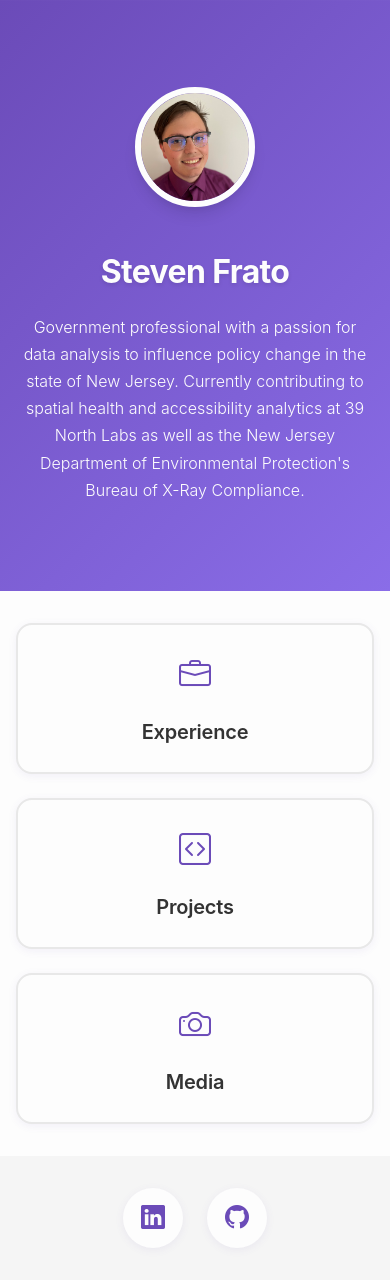
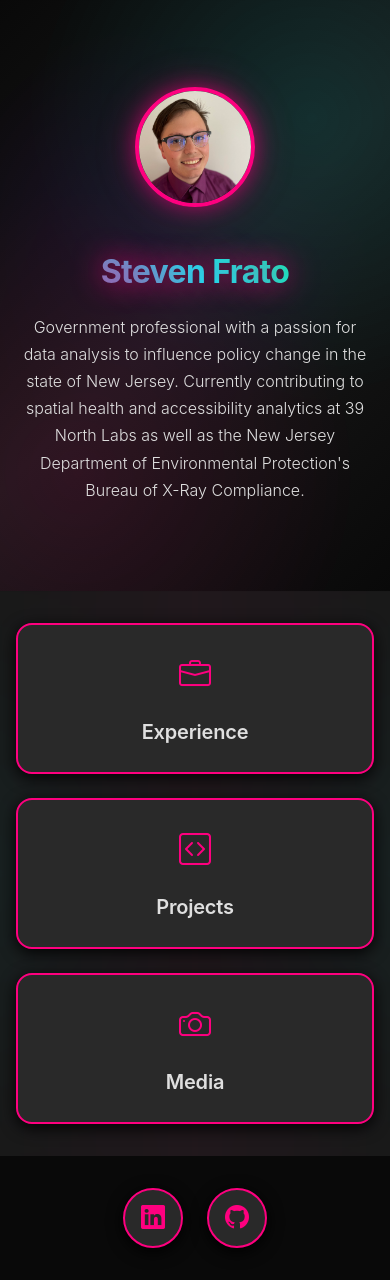
Before and after one commit to SFRATO/StevensWebsite, a React (Vite) app: page / in a window 390 px wide. Built offline with nearby package versions, Linux system fonts and the light colour scheme; the HTML template or start-up script is replaced by a standard one.

Commit message:
Implement Neon Color Scheme with Sharp Contrast

```diff
--- a/src/index.css
+++ b/src/index.css
@@ -1,20 +1,26 @@
 /* Modern Professional Homepage Styles */
 
 :root {
-  /* Updated Color Palette with Matte Finish */
-  --primary-purple: #6b4bb8;        /* HEX: #6b4bb8, RGB: 107, 75, 184 - Reduced saturation */
-  --light-purple: #8a6de8;          /* HEX: #8a6de8, RGB: 138, 109, 232 - Softer tone */
-  --dark-purple: #5a3a8a;           /* HEX: #5a3a8a, RGB: 90, 58, 138 - Deeper matte */
-  --light-gray: #f5f5f5;            /* HEX: #f5f5f5, RGB: 245, 245, 245 - Soft off-white */
-  --medium-gray: #e8e8e8;           /* HEX: #e8e8e8, RGB: 232, 232, 232 - Subtle gray */
-  --dark-gray: #6a6a6a;             /* HEX: #6a6a6a, RGB: 106, 106, 106 - Warmer gray */
-  --white: #f8f8f8;                 /* HEX: #f8f8f8, RGB: 248, 248, 248 - Off-white background */
-  --card-white: #fdfdfd;            /* HEX: #fdfdfd, RGB: 253, 253, 253 - Card backgrounds */
-  --text-dark: #333333;             /* HEX: #333333, RGB: 51, 51, 51 - Softer black */
-  --text-medium: #555555;           /* HEX: #555555, RGB: 85, 85, 85 - Medium text */
-  --shadow: 0 4px 6px -1px rgba(0, 0, 0, 0.1), 0 2px 4px -1px rgba(0, 0, 0, 0.06);
-  --shadow-lg: 0 10px 15px -3px rgba(0, 0, 0, 0.1), 0 4px 6px -2px rgba(0, 0, 0, 0.05);
-  --shadow-soft: 0 2px 8px rgba(107, 75, 184, 0.08);
+  /* Neon Color Palette with Sharp Contrast */
+  --void: #0a0a0a;                  /* HEX: #0a0a0a, RGB: 10, 10, 10 - Deep void black */
+  --stark-white: #ffffff;           /* HEX: #ffffff, RGB: 255, 255, 255 - Pure stark white */
+  --neon-fuchsia: #ff0080;          /* HEX: #ff0080, RGB: 255, 0, 128 - Electric fuchsia */
+  --neon-cyan: #00ffff;             /* HEX: #00ffff, RGB: 0, 255, 255 - Bright cyan */
+  --neon-purple: #8000ff;           /* HEX: #8000ff, RGB: 128, 0, 255 - Electric purple */
+  --jewel-emerald: #00ff80;         /* HEX: #00ff80, RGB: 0, 255, 128 - Jewel emerald */
+  --jewel-sapphire: #0080ff;        /* HEX: #0080ff, RGB: 0, 128, 255 - Jewel sapphire */
+  --dark-gray: #1a1a1a;             /* HEX: #1a1a1a, RGB: 26, 26, 26 - Dark surface */
+  --medium-gray: #2a2a2a;           /* HEX: #2a2a2a, RGB: 42, 42, 42 - Medium surface */
+  --light-gray: #3a3a3a;            /* HEX: #3a3a3a, RGB: 58, 58, 58 - Light surface */
+  --text-light: #e0e0e0;            /* HEX: #e0e0e0, RGB: 224, 224, 224 - Light text */
+  --text-medium: #b0b0b0;           /* HEX: #b0b0b0, RGB: 176, 176, 176 - Medium text */
+
+  /* Neon Shadows and Effects */
+  --shadow-neon-fuchsia: 0 0 20px rgba(255, 0, 128, 0.5), 0 0 40px rgba(255, 0, 128, 0.3);
+  --shadow-neon-cyan: 0 0 20px rgba(0, 255, 255, 0.5), 0 0 40px rgba(0, 255, 255, 0.3);
+  --shadow-neon-purple: 0 0 20px rgba(128, 0, 255, 0.5), 0 0 40px rgba(128, 0, 255, 0.3);
+  --shadow-dark: 0 8px 32px rgba(0, 0, 0, 0.8);
+  --shadow-void: 0 4px 16px rgba(0, 0, 0, 0.9);
 }
 
 /* Global Styles */
@@ -27,8 +33,9 @@
 body {
   font-family: 'Inter', -apple-system, BlinkMacSystemFont, 'Segoe UI', Roboto, sans-serif;
   line-height: 1.6;
-  color: var(--text-dark);
-  background: linear-gradient(135deg, var(--light-gray) 0%, var(--white) 100%);
+  color: var(--text-light);
+  background: linear-gradient(135deg, var(--void) 0%, var(--dark-gray) 100%);
+  overflow-x: hidden;
 }
 
 /* Page Container */
@@ -45,7 +52,8 @@ body {
   gap: 2rem;
   margin-bottom: 3rem;
   padding-bottom: 1rem;
-  border-bottom: 2px solid var(--medium-gray);
+  border-bottom: 2px solid var(--neon-fuchsia);
+  box-shadow: 0 2px 0 var(--neon-fuchsia);
 }
 
 .back-button {
@@ -53,27 +61,29 @@ body {
   align-items: center;
   gap: 0.5rem;
   padding: 0.75rem 1.5rem;
-  background: var(--primary-purple);
-  color: var(--card-white);
+  background: linear-gradient(45deg, var(--neon-fuchsia), var(--neon-purple));
+  color: var(--stark-white);
   text-decoration: none;
   border-radius: 8px;
   font-weight: 500;
   transition: all 0.3s ease;
-  box-shadow: var(--shadow-soft);
+  box-shadow: var(--shadow-neon-fuchsia);
+  border: 1px solid var(--neon-fuchsia);
 }
 
 .back-button:hover {
-  background: var(--dark-purple);
+  background: linear-gradient(45deg, var(--neon-purple), var(--neon-cyan));
   transform: translateY(-2px);
-  box-shadow: var(--shadow-lg);
-  color: var(--card-white);
+  box-shadow: var(--shadow-neon-purple);
+  color: var(--stark-white);
 }
 
 .page-title {
   font-size: 3rem;
   font-weight: 700;
-  color: var(--primary-purple);
+  color: var(--neon-fuchsia);
   margin: 0;
+  text-shadow: 0 0 10px var(--neon-fuchsia);
 }
 
 .content-section {
@@ -95,8 +105,30 @@ body {
   align-items: center;
   justify-content: center;
   padding: 2rem;
-  background: linear-gradient(135deg, var(--primary-purple) 0%, var(--light-purple) 100%);
-  color: var(--card-white);
+  background: linear-gradient(135deg, var(--void) 0%, var(--dark-gray) 50%, var(--void) 100%);
+  color: var(--stark-white);
+  position: relative;
+  overflow: hidden;
+}
+
+.hero-section::before {
+  content: '';
+  position: absolute;
+  top: 0;
+  left: 0;
+  right: 0;
+  bottom: 0;
+  background:
+    radial-gradient(circle at 20% 80%, var(--neon-fuchsia) 0%, transparent 50%),
+    radial-gradient(circle at 80% 20%, var(--neon-cyan) 0%, transparent 50%),
+    radial-gradient(circle at 40% 40%, var(--neon-purple) 0%, transparent 50%);
+  opacity: 0.1;
+  z-index: 1;
+}
+
+.profile-container {
+  position: relative;
+  z-index: 2;
 }
 
 .profile-container {
@@ -117,9 +149,14 @@ body {
   height: 200px;
   border-radius: 50%;
   object-fit: cover;
-  border: 6px solid var(--card-white);
-  box-shadow: var(--shadow-lg);
+  border: 4px solid var(--neon-fuchsia);
+  box-shadow: var(--shadow-neon-fuchsia);
   transition: transform 0.3s ease;
+}
+
+.profile-image img:hover {
+  border-color: var(--neon-cyan);
+  box-shadow: var(--shadow-neon-cyan);
 }
 
 .profile-content {
@@ -131,21 +168,40 @@ body {
   font-weight: 700;
   margin: 0 0 1rem 0;
   letter-spacing: -0.02em;
-  text-shadow: 0 2px 4px rgba(0, 0, 0, 0.1);
+  background: linear-gradient(45deg, var(--neon-fuchsia), var(--neon-cyan), var(--jewel-emerald));
+  -webkit-background-clip: text;
+  -webkit-text-fill-color: transparent;
+  background-clip: text;
+  text-shadow: 0 0 30px var(--neon-fuchsia);
 }
 
 .professional-summary {
   font-size: 1.25rem;
   line-height: 1.7;
   margin: 0;
-  opacity: 0.95;
+  color: var(--text-light);
   font-weight: 300;
 }
 
 /* Navigation Section */
 .navigation-section {
   padding: 4rem 2rem;
-  background: var(--card-white);
+  background: var(--dark-gray);
+  position: relative;
+}
+
+.navigation-section::before {
+  content: '';
+  position: absolute;
+  top: 0;
+  left: 0;
+  right: 0;
+  bottom: 0;
+  background:
+    linear-gradient(90deg, transparent 0%, var(--neon-fuchsia) 50%, transparent 100%),
+    linear-gradient(0deg, transparent 0%, var(--neon-cyan) 50%, transparent 100%);
+  opacity: 0.03;
+  z-index: 1;
 }
 
 .nav-buttons {
@@ -154,6 +210,8 @@ body {
   gap: 2rem;
   max-width: 1000px;
   margin: 0 auto;
+  position: relative;
+  z-index: 2;
 }
 
 .nav-button-link {
@@ -164,13 +222,13 @@ body {
 .nav-button {
   display: block;
   padding: 3rem 2rem;
-  background: var(--card-white);
-  border: 2px solid var(--medium-gray);
+  background: var(--medium-gray);
+  border: 2px solid var(--neon-fuchsia);
   border-radius: 16px;
   text-decoration: none;
-  color: var(--text-dark);
+  color: var(--text-light);
   transition: all 0.3s ease;
-  box-shadow: var(--shadow-soft);
+  box-shadow: var(--shadow-void);
   position: relative;
   overflow: hidden;
   cursor: pointer;
@@ -183,7 +241,8 @@ body {
   left: -100%;
   width: 100%;
   height: 100%;
-  background: linear-gradient(90deg, transparent, rgba(111, 66, 193, 0.1), transparent);
+  background: linear-gradient(90deg, transparent, var(--neon-fuchsia), transparent);
+  opacity: 0.1;
   transition: left 0.5s ease;
 }
 
@@ -192,8 +251,11 @@ body {
 }
 
 .nav-button:hover {
-  border-color: var(--primary-purple);
-  color: var(--primary-purple);
+  border-color: var(--neon-cyan);
+  color: var(--stark-white);
+  background: var(--light-gray);
+  box-shadow: var(--shadow-neon-cyan);
+  transform: translateY(-8px);
 }
 
 .button-content {
@@ -207,8 +269,13 @@ body {
 
 .button-content i {
   font-size: 3rem;
-  color: var(--primary-purple);
+  color: var(--neon-fuchsia);
   transition: transform 0.3s ease;
+}
+
+.nav-button:hover .button-content i {
+  color: var(--neon-cyan);
+  text-shadow: 0 0 20px var(--neon-cyan);
 }
 
 .button-content span {
@@ -223,7 +290,7 @@ body {
   justify-content: center;
   gap: 1.5rem;
   padding: 2rem;
-  background: var(--light-gray);
+  background: var(--void);
 }
 
 .social-link {
@@ -232,18 +299,21 @@ body {
   justify-content: center;
   width: 60px;
   height: 60px;
-  background: var(--card-white);
+  background: var(--medium-gray);
   border-radius: 50%;
-  color: var(--primary-purple);
+  color: var(--neon-fuchsia);
   text-decoration: none;
   font-size: 1.5rem;
   transition: all 0.3s ease;
-  box-shadow: var(--shadow-soft);
+  box-shadow: var(--shadow-void);
+  border: 2px solid var(--neon-fuchsia);
 }
 
 .social-link:hover {
-  background: var(--primary-purple);
-  color: var(--card-white);
+  background: var(--neon-fuchsia);
+  color: var(--stark-white);
+  box-shadow: var(--shadow-neon-fuchsia);
+  transform: translateY(-4px);
 }
 
 /* Bullet list formatting */
@@ -270,11 +340,19 @@ body {
   display: flex;
   gap: 2rem;
   padding: 2rem;
-  background: var(--card-white);
+  background: var(--medium-gray);
   border-radius: 12px;
-  box-shadow: var(--shadow-soft);
+  box-shadow: var(--shadow-void);
   margin-bottom: 2rem;
-  border-left: 4px solid var(--primary-purple);
+  border: 1px solid var(--neon-fuchsia);
+  border-left: 4px solid var(--neon-fuchsia);
+  transition: all 0.3s ease;
+}
+
+.experience-item:hover, .education-item:hover {
+  border-color: var(--neon-cyan);
+  box-shadow: var(--shadow-neon-cyan);
+  transform: translateY(-4px);
 }
 
 .company-logo img, .school-logo img {
@@ -285,9 +363,10 @@ body {
 }
 
 .experience-details h3, .education-details h3 {
-  color: var(--primary-purple);
+  color: var(--neon-fuchsia);
   margin: 0 0 0.5rem 0;
   font-size: 1.5rem;
+  text-shadow: 0 0 10px var(--neon-fuchsia);
 }
 
 .experience-details h4, .education-details h4 {
@@ -302,6 +381,11 @@ body {
   margin-bottom: 1rem;
 }
 
+.bullet-list li {
+  color: var(--text-light);
+  margin-bottom: 0.5rem;
+}
+
 /* Projects Page Styles */
 .projects-container {
   max-width: 1000px;
@@ -314,11 +398,17 @@ body {
   grid-template-columns: 300px 1fr;
   gap: 2rem;
   padding: 2rem;
-  background: var(--card-white);
+  background: var(--medium-gray);
   border-radius: 12px;
-  box-shadow: var(--shadow-soft);
+  box-shadow: var(--shadow-void);
   margin-bottom: 3rem;
   transition: transform 0.3s ease;
+  border: 1px solid var(--neon-fuchsia);
+}
+
+.project-item:hover {
+  border-color: var(--neon-cyan);
+  box-shadow: var(--shadow-neon-cyan);
 }
 
 .project-image img {
@@ -329,9 +419,10 @@ body {
 }
 
 .project-details h3 {
-  color: var(--primary-purple);
+  color: var(--neon-fuchsia);
   margin: 0 0 1rem 0;
   font-size: 1.5rem;
+  text-shadow: 0 0 10px var(--neon-fuchsia);
 }
 
 .project-date {
@@ -340,19 +431,26 @@ body {
   margin-bottom: 1rem;
 }
 
+.project-description {
+  color: var(--text-light);
+  line-height: 1.6;
+}
+
 .project-link {
   display: inline-flex;
   align-items: center;
   gap: 0.5rem;
-  color: var(--primary-purple);
+  color: var(--neon-cyan);
   text-decoration: none;
   font-weight: 600;
   margin-top: 1rem;
   transition: color 0.3s ease;
+  text-shadow: 0 0 10px var(--neon-cyan);
 }
 
 .project-link:hover {
-  color: var(--dark-purple);
+  color: var(--jewel-emerald);
+  text-shadow: 0 0 15px var(--jewel-emerald);
 }
 
 .project-objectives {
@@ -377,15 +475,28 @@ body {
 .media-section {
   margin-bottom: 3rem;
   padding: 2rem;
-  background: var(--card-white);
+  background: var(--medium-gray);
   border-radius: 12px;
-  box-shadow: var(--shadow-soft);
+  box-shadow: var(--shadow-void);
+  border: 1px solid var(--neon-fuchsia);
+  transition: all 0.3s ease;
+}
+
+.media-section:hover {
+  border-color: var(--neon-cyan);
+  box-shadow: var(--shadow-neon-cyan);
 }
 
 .media-section h2 {
-  color: var(--primary-purple);
+  color: var(--neon-fuchsia);
   margin-bottom: 1.5rem;
   font-size: 2rem;
+  text-shadow: 0 0 10px var(--neon-fuchsia);
+}
+
+.music-content p {
+  color: var(--text-light);
+  line-height: 1.6;
 }
 
 .media-grid {
@@ -413,25 +524,29 @@ body {
   align-items: center;
   gap: 1rem;
   padding: 1rem;
-  background: var(--medium-gray);
+  background: var(--light-gray);
   border-radius: 8px;
   transition: all 0.3s ease;
   cursor: pointer;
+  border: 1px solid var(--neon-fuchsia);
 }
 
 .interest-item:hover {
-  background: var(--light-gray);
+  background: var(--medium-gray);
   transform: translateY(-2px);
-  box-shadow: var(--shadow-soft);
+  box-shadow: var(--shadow-neon-fuchsia);
+  border-color: var(--neon-cyan);
 }
 
 .interest-item i {
   font-size: 1.5rem;
-  color: var(--primary-purple);
+  color: var(--neon-fuchsia);
+  text-shadow: 0 0 10px var(--neon-fuchsia);
 }
 
 .interest-item span {
   font-weight: 500;
+  color: var(--text-light);
 }
 
 /* Responsive Design */
@@ -484,6 +599,10 @@ body {
 
   .bullet-list {
     text-align: left;
+  }
+
+  .bullet-list li {
+    color: var(--text-light);
   }
 
   .interests-grid {
```
